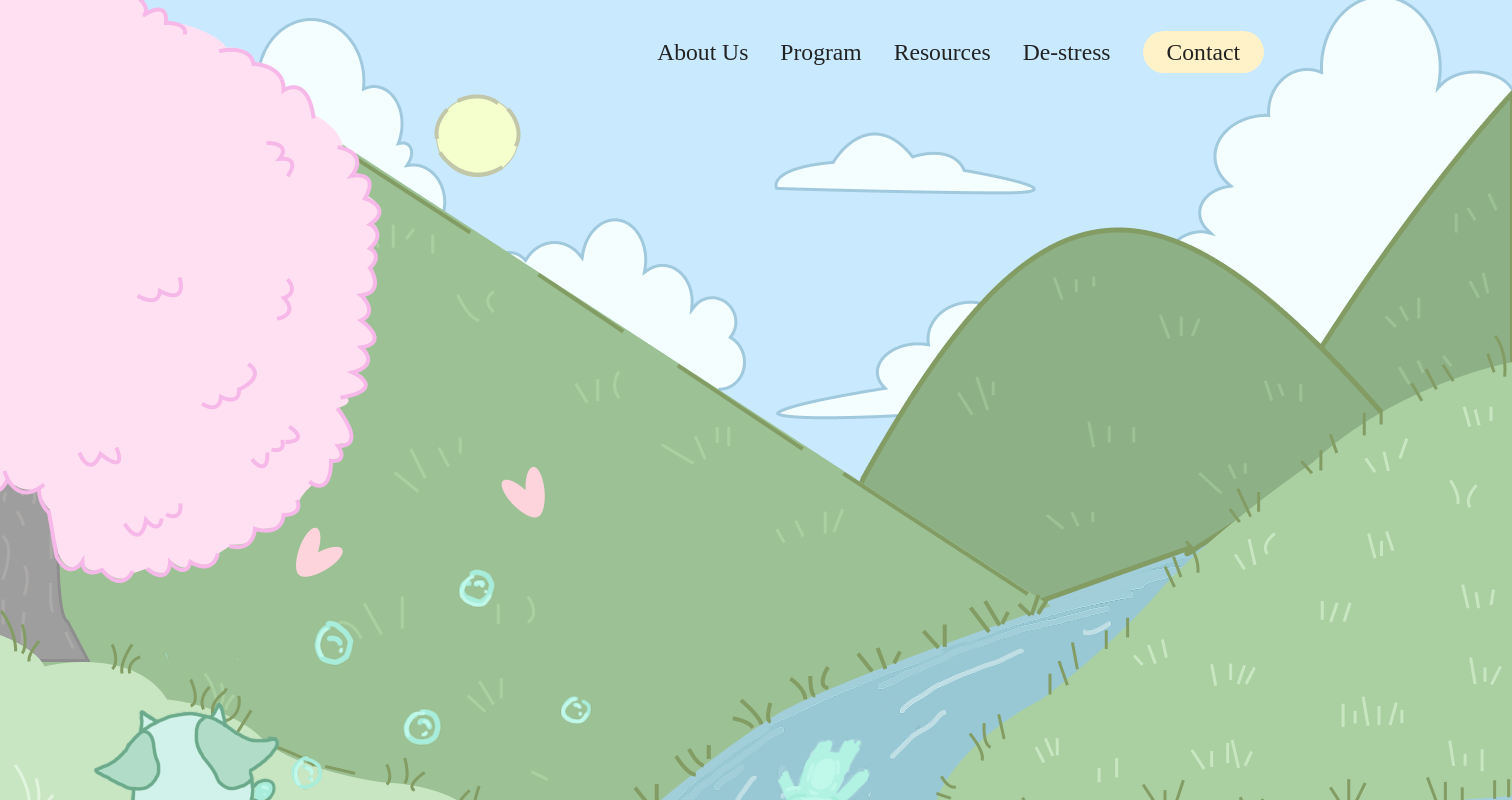
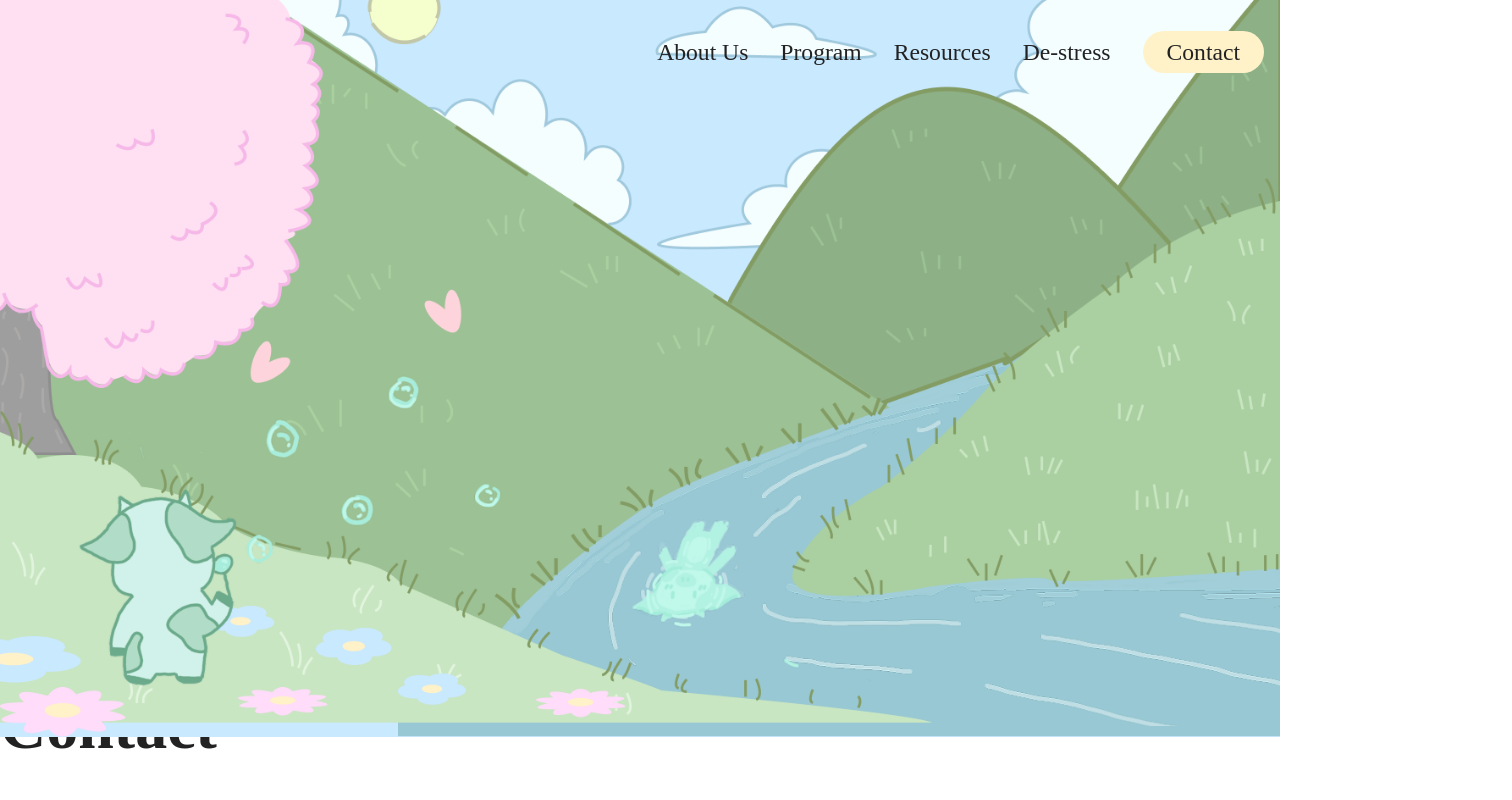
Before and after one commit to include-davis/aggie-peer-counseling, a Next.js app: page /contact in a window 1280 px wide. Shown: the top 800 px of the page, 1512 px wide, since content can reach past the window. Built offline with nearby package versions, Linux system fonts and the light colour scheme.

Commit message:
fixed width of hero, navbar absolute

```diff
--- a/app/(pages)/_components/common/Hero/Hero.module.scss
+++ b/app/(pages)/_components/common/Hero/Hero.module.scss
@@ -16,10 +16,8 @@
      position: absolute;
      top: 0;
      left: 0;
-     width: auto;
+     width: 100%;
      height: auto;
-     object-fit: fill;
-     z-index: 0;
  }
 
  .content {
--- a/app/(pages)/_components/common/Navbar/Navbar.module.scss
+++ b/app/(pages)/_components/common/Navbar/Navbar.module.scss
@@ -1,7 +1,7 @@
  // Import global styles
 
 .navbar {
-    position: sticky;
+    position: absolute;
     top: 0;
     width: 100%;
     z-index: 1000;
```
